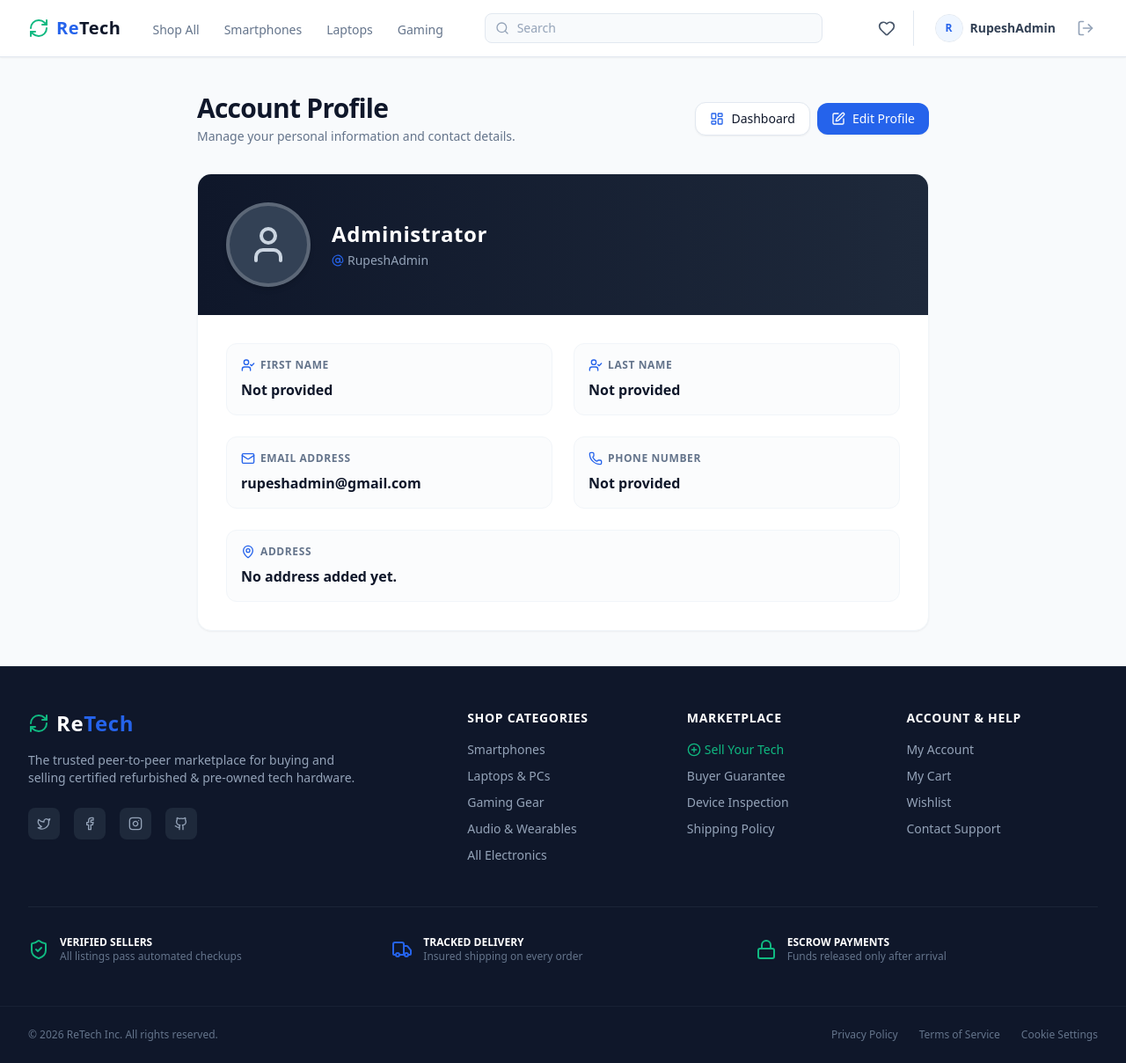
After one commit to bipinjlimbu/C2C-E-Commerce---Django-Project, a Django app: page /profile/ in a window 1280 px wide. The commit adds this page. Shown: the whole page at 88% size. Run offline with Django 5.2, Linux system fonts and the light colour scheme; a user stored in the database is signed in.

Commit message:
Profile Page Added

```diff
--- /dev/null
+++ b/rt_project/rt_app/templates/main/profile_page.html
@@ -0,0 +1,130 @@
+<html>
+<head>
+    <title>My Profile - ReTech</title>
+    {% load static %}
+    <link href="{% static 'css/styles.css' %}" rel="stylesheet" />
+</head>
+
+<body class="bg-[#F8FAFC] text-[#0F172A] antialiased min-h-screen flex flex-col justify-between">
+
+    {% include 'components/_navbar.html' %}
+
+    {% include 'components/_messages.html' %}
+
+    <main class="max-w-4xl mx-auto w-full px-4 sm:px-6 lg:px-8 py-10 flex-1 space-y-8">
+
+        <div class="flex flex-col sm:flex-row sm:items-center justify-between gap-4">
+            <div>
+                <h1 class="text-3xl font-extrabold text-[#0F172A] tracking-tight">Account Profile</h1>
+                <p class="text-sm text-[#64748B] mt-1">Manage your personal information and contact details.</p>
+            </div>
+
+            <div class="flex flex-wrap items-center gap-2">
+                <a href="/dashboard/" class="inline-flex items-center gap-2 px-4 py-2 bg-white hover:bg-slate-50 text-[#0F172A] font-medium text-sm rounded-xl border border-slate-200 shadow-sm transition-colors">
+                    <i data-lucide="layout-dashboard" class="w-4 h-4 text-[#2563EB]"></i> Dashboard
+                </a>
+
+                <a href="/profile/edit/" class="inline-flex items-center gap-2 px-4 py-2 bg-[#2563EB] hover:bg-blue-700 text-white font-medium text-sm rounded-xl shadow-sm transition-colors">
+                    <i data-lucide="square-pen" class="w-4 h-4"></i> Edit Profile
+                </a>
+
+                {% if not user.is_staff %}
+                    <a href="/profile/delete/{{ user.id }}/" class="inline-flex items-center gap-2 px-4 py-2 bg-red-50 hover:bg-red-100 text-red-600 font-medium text-sm rounded-xl border border-red-200 transition-colors">
+                        <i data-lucide="trash-2" class="w-4 h-4"></i> Delete Profile
+                    </a>
+                {% endif %}
+            </div>
+        </div>
+
+        <div class="bg-white rounded-2xl border border-slate-100 shadow-sm overflow-hidden">
+
+            <div class="p-6 sm:p-8 bg-gradient-to-r from-slate-900 to-slate-800 text-white flex flex-col sm:flex-row items-center gap-6">
+                <div class="relative shrink-0">
+                    {% if user.profile_picture %}
+                        <img src="{{ user.profile_picture.url }}" alt="{{ user.username }}" class="w-24 h-24 rounded-full object-cover border-4 border-white/20 shadow-md">
+                    {% else %}
+                        <div class="w-24 h-24 rounded-full bg-slate-700 border-4 border-white/20 flex items-center justify-center text-slate-300 shadow-md">
+                            <i data-lucide="user" class="w-12 h-12"></i>
+                        </div>
+                    {% endif %}
+                </div>
+
+                <div class="text-center sm:text-left space-y-1 flex-1">
+                    <h2 class="text-2xl font-bold tracking-wide">
+                        {% if user.first_name or user.last_name %}
+                            {{ user.first_name }} {{ user.last_name }}
+                        {% else %}
+                            {% if user.is_staff %}
+                                Administrator
+                            {% else %}
+                                Anonymous User
+                            {% endif %}
+                        {% endif %}
+                    </h2>
+                    <p class="text-slate-400 text-sm flex items-center justify-center sm:justify-start gap-1">
+                        <i data-lucide="at-sign" class="w-3.5 h-3.5 text-[#2563EB]"></i> {{ user.username }}
+                    </p>
+                </div>
+            </div>
+
+            <div class="p-6 sm:p-8 grid grid-cols-1 md:grid-cols-2 gap-6">
+
+                <div class="space-y-1 p-4 rounded-xl bg-slate-50/50 border border-slate-100">
+                    <p class="text-xs font-bold text-[#64748B] uppercase tracking-wider flex items-center gap-1.5">
+                        <i data-lucide="user-check" class="w-4 h-4 text-[#2563EB]"></i> First Name
+                    </p>
+                    <p class="text-base font-semibold text-[#0F172A] pt-1">
+                        {{ user.first_name|default:"Not provided" }}
+                    </p>
+                </div>
+
+                <div class="space-y-1 p-4 rounded-xl bg-slate-50/50 border border-slate-100">
+                    <p class="text-xs font-bold text-[#64748B] uppercase tracking-wider flex items-center gap-1.5">
+                        <i data-lucide="user-check" class="w-4 h-4 text-[#2563EB]"></i> Last Name
+                    </p>
+                    <p class="text-base font-semibold text-[#0F172A] pt-1">
+                        {{ user.last_name|default:"Not provided" }}
+                    </p>
+                </div>
+
+                <div class="space-y-1 p-4 rounded-xl bg-slate-50/50 border border-slate-100">
+                    <p class="text-xs font-bold text-[#64748B] uppercase tracking-wider flex items-center gap-1.5">
+                        <i data-lucide="mail" class="w-4 h-4 text-[#2563EB]"></i> Email Address
+                    </p>
+                    <p class="text-base font-semibold text-[#0F172A] pt-1">
+                        {{ user.email|default:"Not provided" }}
+                    </p>
+                </div>
+
+                <div class="space-y-1 p-4 rounded-xl bg-slate-50/50 border border-slate-100">
+                    <p class="text-xs font-bold text-[#64748B] uppercase tracking-wider flex items-center gap-1.5">
+                        <i data-lucide="phone" class="w-4 h-4 text-[#2563EB]"></i> Phone Number
+                    </p>
+                    <p class="text-base font-semibold text-[#0F172A] pt-1">
+                        {{ user.phone|default:"Not provided" }}
+                    </p>
+                </div>
+
+                <div class="md:col-span-2 space-y-1 p-4 rounded-xl bg-slate-50/50 border border-slate-100">
+                    <p class="text-xs font-bold text-[#64748B] uppercase tracking-wider flex items-center gap-1.5">
+                        <i data-lucide="map-pin" class="w-4 h-4 text-[#2563EB]"></i> Address
+                    </p>
+                    <p class="text-base font-semibold text-[#0F172A] pt-1">
+                        {{ user.address|default:"No address added yet." }}
+                    </p>
+                </div>
+
+            </div>
+
+        </div>
+
+    </main>
+
+    {% include 'components/_footer.html' %}
+
+<script src="{% static 'js/lucide.min.js' %}"></script>
+<script>
+    lucide.createIcons();
+</script>
+</body>
+</html>
--- a/rt_project/rt_app/urls.py
+++ b/rt_project/rt_app/urls.py
@@ -1,10 +1,12 @@
 from django.urls import path
 from .views.main_view import home_view
 from .views.auth_view import register_view, login_view, logout_view
+from .views.profile_view import profile_view
 
 urlpatterns = [
     path('', home_view, name='home'),
     path('register/', register_view, name='register'),
     path('login/', login_view, name='login'),
-    path('logout/', logout_view, name='logout')
+    path('logout/', logout_view, name='logout'),
+    path('profile/', profile_view, name='profile'),
 ]
--- /dev/null
+++ b/rt_project/rt_app/views/profile_view.py
@@ -0,0 +1,8 @@
+from django.shortcuts import render, redirect
+from django.contrib.auth.decorators import login_required
+from django.contrib import messages
+from ..models import User
+
+@login_required
+def profile_view(request):
+    return render(request, 'main/profile_page.html')
--- a/rt_project/static/css/styles.css
+++ b/rt_project/static/css/styles.css
@@ -431,12 +431,12 @@ Ensure the default browser behavior of the `hidden` attribute.
   --tw-scroll-snap-strictness: proximity;
 }
 
-.border, .border-t, .border-b, .border-b-2, .border-l, .file\:border-0::file-selector-button {
+.border, .border-4, .border-t, .border-b, .border-b-2, .border-l, .file\:border-0::file-selector-button {
   --tw-border-opacity: 1;
   border-color: rgb(229 231 235 / var(--tw-border-opacity));
 }
 
-.shadow-sm, .shadow-2xl, .hover\:shadow-md {
+.shadow-sm, .shadow-2xl, .shadow-md, .shadow-xl, .hover\:shadow-md {
   --tw-ring-offset-shadow: 0 0 #0000;
   --tw-ring-shadow: 0 0 #0000;
   --tw-shadow: 0 0 #0000;
@@ -699,6 +710,10 @@ Ensure the default browser behavior of the `hidden` attribute.
   height: 2.5rem;
 }
 
+.h-24 {
+  height: 6rem;
+}
+
 .min-h-screen {
   min-height: 100vh;
 }
@@ -747,6 +762,10 @@ Ensure the default browser behavior of the `hidden` attribute.
   width: 2.5rem;
 }
 
+.w-24 {
+  width: 6rem;
+}
+
 .min-w-\[320px\] {
   min-width: 320px;
 }
@@ -773,6 +792,10 @@ Ensure the default browser behavior of the `hidden` attribute.
 
 .max-w-2xl {
   max-width: 42rem;
+}
+
+.max-w-4xl {
+  max-width: 56rem;
 }
 
 .flex-1 {
@@ -948,6 +975,12 @@ Ensure the default browser behavior of the `hidden` attribute.
   margin-bottom: calc(0.25rem * var(--tw-space-y-reverse));
 }
 
+.space-y-8 > :not([hidden]) ~ :not([hidden]) {
+  --tw-space-y-reverse: 0;
+  margin-top: calc(2rem * calc(1 - var(--tw-space-y-reverse)));
+  margin-bottom: calc(2rem * var(--tw-space-y-reverse));
+}
+
 .overflow-hidden {
   overflow: hidden;
 }
@@ -982,6 +1015,10 @@ Ensure the default browser behavior of the `hidden` attribute.
 
 .border {
   border-width: 1px;
+}
+
+.border-4 {
+  border-width: 4px;
 }
 
 .border-t {
@@ -1028,6 +1065,19 @@ Ensure the default browser behavior of the `hidden` attribute.
   border-color: rgb(241 245 249 / var(--tw-border-opacity));
 }
 
+.border-white\/20 {
+  border-color: rgb(255 255 255 / 0.2);
+}
+
+.border-\[\#10B981\]\/30 {
+  border-color: rgb(16 185 129 / 0.3);
+}
+
+.border-red-200 {
+  --tw-border-opacity: 1;
+  border-color: rgb(254 202 202 / var(--tw-border-opacity));
+}
+
 .bg-slate-50 {
   --tw-bg-opacity: 1;
   background-color: rgb(248 250 252 / var(--tw-bg-opacity));
@@ -1118,6 +1168,46 @@ Ensure the default browser behavior of the `hidden` attribute.
 
 .bg-white\/90 {
   background-color: rgb(255 255 255 / 0.9);
+}
+
+.bg-slate-700 {
+  --tw-bg-opacity: 1;
+  background-color: rgb(51 65 85 / var(--tw-bg-opacity));
+}
+
+.bg-\[\#10B981\]\/20 {
+  background-color: rgb(16 185 129 / 0.2);
+}
+
+.bg-slate-50\/50 {
+  background-color: rgb(248 250 252 / 0.5);
+}
+
+.bg-red-50 {
+  --tw-bg-opacity: 1;
+  background-color: rgb(254 242 242 / var(--tw-bg-opacity));
+}
+
+.bg-slate-900\/50 {
+  background-color: rgb(15 23 42 / 0.5);
+}
+
+.bg-red-100 {
+  --tw-bg-opacity: 1;
+  background-color: rgb(254 226 226 / var(--tw-bg-opacity));
+}
+
+.bg-gradient-to-r {
+  background-image: linear-gradient(to right, var(--tw-gradient-stops));
+}
+
+.from-slate-900 {
+  --tw-gradient-from: #0f172a;
+  --tw-gradient-stops: var(--tw-gradient-from), var(--tw-gradient-to, rgb(15 23 42 / 0));
+}
+
+.to-slate-800 {
+  --tw-gradient-to: #1e293b;
 }
 
 .object-cover {
@@ -1153,6 +1243,10 @@ Ensure the default browser behavior of the `hidden` attribute.
   padding: 1.25rem;
 }
 
+.p-6 {
+  padding: 1.5rem;
+}
+
 .py-20 {
   padding-top: 5rem;
   padding-bottom: 5rem;
@@ -1243,6 +1337,16 @@ Ensure the default browser behavior of the `hidden` attribute.
   padding-bottom: 0px;
 }
 
+.py-10 {
+  padding-top: 2.5rem;
+  padding-bottom: 2.5rem;
+}
+
+.px-2\.5 {
+  padding-left: 0.625rem;
+  padding-right: 0.625rem;
+}
+
 .pt-2 {
   padding-top: 0.5rem;
 }
@@ -1326,6 +1430,11 @@ Ensure the default browser behavior of the `hidden` attribute.
   line-height: 1.75rem;
 }
 
+.text-3xl {
+  font-size: 1.875rem;
+  line-height: 2.25rem;
+}
+
 .font-black {
   font-weight: 900;
 }
@@ -1480,8 +1594,25 @@ Ensure the default browser behavior of the `hidden` attribute.
   box-shadow: var(--tw-ring-offset-shadow, 0 0 #0000), var(--tw-ring-shadow, 0 0 #0000), var(--tw-shadow);
 }
 
+.shadow-md {
+  --tw-shadow: 0 4px 6px -1px rgb(0 0 0 / 0.1), 0 2px 4px -2px rgb(0 0 0 / 0.1);
+  --tw-shadow-colored: 0 4px 6px -1px var(--tw-shadow-color), 0 2px 4px -2px var(--tw-shadow-color);
+  box-shadow: var(--tw-ring-offset-shadow, 0 0 #0000), var(--tw-ring-shadow, 0 0 #0000), var(--tw-shadow);
+}
+
+.shadow-xl {
+  --tw-shadow: 0 20px 25px -5px rgb(0 0 0 / 0.1), 0 8px 10px -6px rgb(0 0 0 / 0.1);
+  --tw-shadow-colored: 0 20px 25px -5px var(--tw-shadow-color), 0 8px 10px -6px var(--tw-shadow-color);
+  box-shadow: var(--tw-ring-offset-shadow, 0 0 #0000), var(--tw-ring-shadow, 0 0 #0000), var(--tw-shadow);
+}
+
 .backdrop-blur {
   --tw-backdrop-blur: blur(8px);
+  backdrop-filter: var(--tw-backdrop-filter);
+}
+
+.backdrop-blur-sm {
+  --tw-backdrop-blur: blur(4px);
   backdrop-filter: var(--tw-backdrop-filter);
 }
 
@@ -1716,12 +1867,20 @@ Ensure the default browser behavior of the `hidden` attribute.
     flex-direction: row;
   }
 
+  .sm\:items-center {
+    align-items: center;
+  }
+
   .sm\:justify-start {
     justify-content: flex-start;
   }
 
   .sm\:p-12 {
     padding: 3rem;
+  }
+
+  .sm\:p-8 {
+    padding: 2rem;
   }
 
   .sm\:px-6 {
```
Also changed, not shown: other parts of rt_project/static/css/styles.css (+41 -1 lines), rt_project/db.sqlite3.
